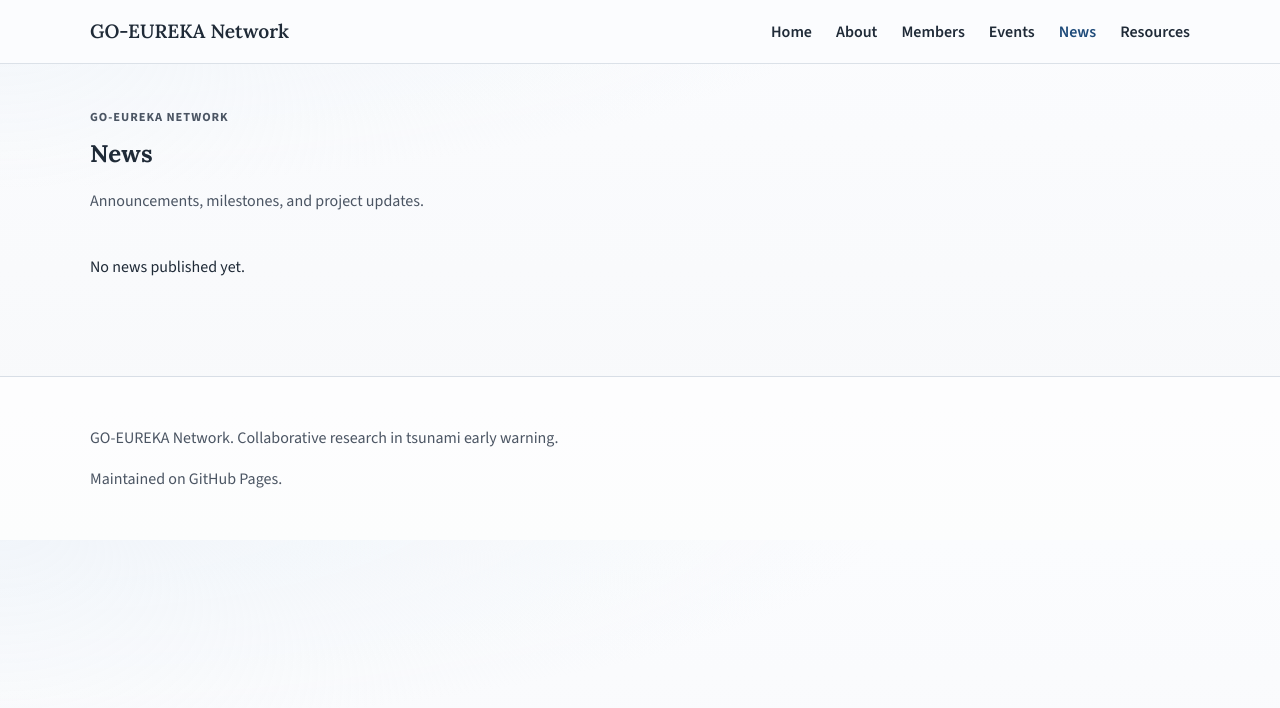
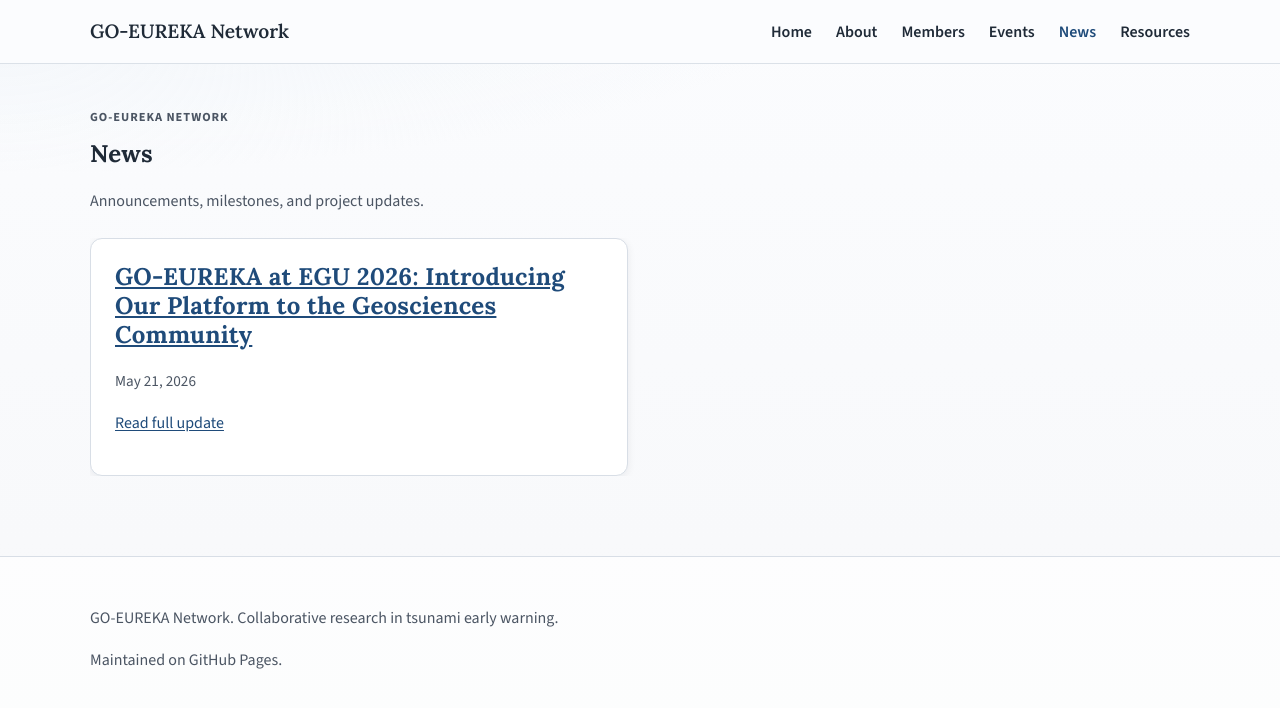
Before and after one commit to IONO-EUREKA/iono-eureka.github.io, a Jekyll site: the page built from news.md, in a window 1280 px wide. Shown: the top 708 px of the page. Built offline with Jekyll 4.4.1, drawn with Linux system fonts in a browser that asks for light colours; some of the changed lines change nothing that is shown.

Commit message:
feat(news): add new article about GO-EUREKA at EGU 2026 and update news layout

````diff
--- /dev/null
+++ b/_news/2026_05_21-EGU.md
@@ -0,0 +1,35 @@
+---
+title: "GO-EUREKA at EGU 2026: Introducing Our Platform to the Geosciences Community"
+date: 2026-05-21
+author: "GO-EUREKA Team"
+categories: [News, Conferences]
+tags: [EGU26, GNSS, Tsunami Warning, Earthquakes]
+---
+
+We are thrilled to share that **GO-EUREKA** was officially introduced to the international geosciences community at the **European Geosciences Union (EGU) General Assembly 2026** in Vienna, Austria!
+
+Our team members made a significant impact during **Session NH5.1** (*Tsunamis: observation, modeling, and hazard assessment*), highlighting how real-time GNSS technology can revolutionize early warning systems globally.
+
+### 🌐 Introducing GO-EUREKA to the World
+
+**Elvira Astafyeva** delivered an oral presentation titled:
+👉 **"GO-EUREKA: GNSS-observation based European system for earthquake and tsunami risk assessment in near-real-time"** *(Abstract EGU26-11775)*
+
+During her talk, Elvira officially shared the [go-eureka.eu](https://go-eureka.eu) website with the scientific community for the first time. She introduced the core concepts behind our initiative, demonstrating how integrated GNSS-observation workflows can enhance near-real-time risk assessments for earthquakes and tsunamis across Europe. The reception from the community was encouraging, sparking interest in our future collaborative tools and platform development.
+
+### 🌊 Highlighting Our Team: Team Breakthroughs in Oceania
+We are also incredibly proud to highlight the work of GO-EUREKA team member **Michela Ravanelli**, who took the stage in the same session to present her parallel research on early warning:
+👉 **"The GNSS enhanced Tsunami Early Warning System (GeTEWS) Oceania Initiative"** *(Abstract EGU26-10392)*
+
+Michela’s presentation focused on strengthening tsunami monitoring and early warning capabilities across the highly vulnerable Pacific Ring of Fire using real-time GNSS networks. Having our team members drive these crucial international safety initiatives underscores the deep expertise fueling GO-EUREKA.
+
+### 🤝 Moving Forward
+The EGU 2026 General Assembly provided the perfect launchpad for the GO-EUREKA network. We want to extend a massive thank you to everyone who attended the sessions, asked questions, and connected with our network.
+
+Stay tuned as we continue to roll out updates, upload new tools, and work toward a safer, data-driven future for natural hazard mitigation!
+
+***
+
+*Want to dive deeper into the science? Check out the official [EGU26 Session NH5.1 Programme](https://meetingorganizer.copernicus.org/EGU26/session/56980).*
+
+```
--- a/news.md
+++ b/news.md
@@ -4,8 +4,6 @@ title: News
 lead: "Announcements, milestones, and project updates."
 permalink: /news/
 ---
-{% comment %}
-====== COMMENTED OUT — uncomment when news is updated ======
 {% assign news_items = site.news | sort: "date" | reverse %}
 {% if news_items.size > 0 %}
 <div class="grid grid-2">
@@ -23,7 +21,3 @@ permalink: /news/
 {% else %}
 <p>No news published yet.</p>
 {% endif %}
-====== END COMMENTED OUT ======
-{% endcomment %}
-
-<p>No news published yet.</p>
````
